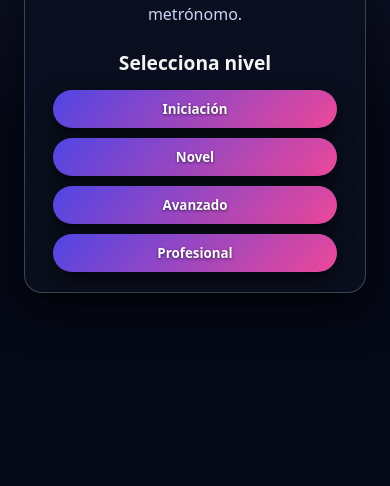
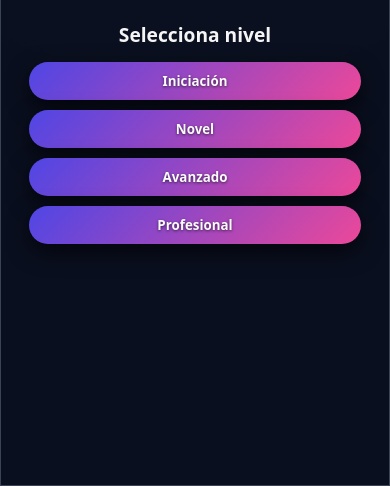
Before and after one commit to Mallin07/Rhythm-line, a plain HTML site: page index.html in a window 390 px wide. Shown: the part 358-844 px from the top of the page. Drawn offline with Linux system fonts and the light colour scheme.

Commit message:
Update style.css

```diff
--- a/style.css
+++ b/style.css
@@ -121,3 +121,26 @@ body {
     display: flex;
   }
 }
+
+/* Pantalla completa */
+@media (max-width: 768px) {
+  body {
+    padding: 0;                 /* sin marco */
+  }
+
+  .screen {
+    max-width: 100%;            /* que use todo el ancho */
+  }
+
+  .menu-card {
+    border-radius: 0;           /* opcional: sin esquinas redondeadas */
+    height: 100vh;              /* ocupa toda la altura visible */
+    display: flex;
+    flex-direction: column;
+    justify-content: center;    /* centra el contenido verticalmente */
+  }
+
+  .difficulty-buttons {
+    grid-template-columns: 1fr; /* ya lo tenías aquí, lo mantenemos */
+  }
+}
```
